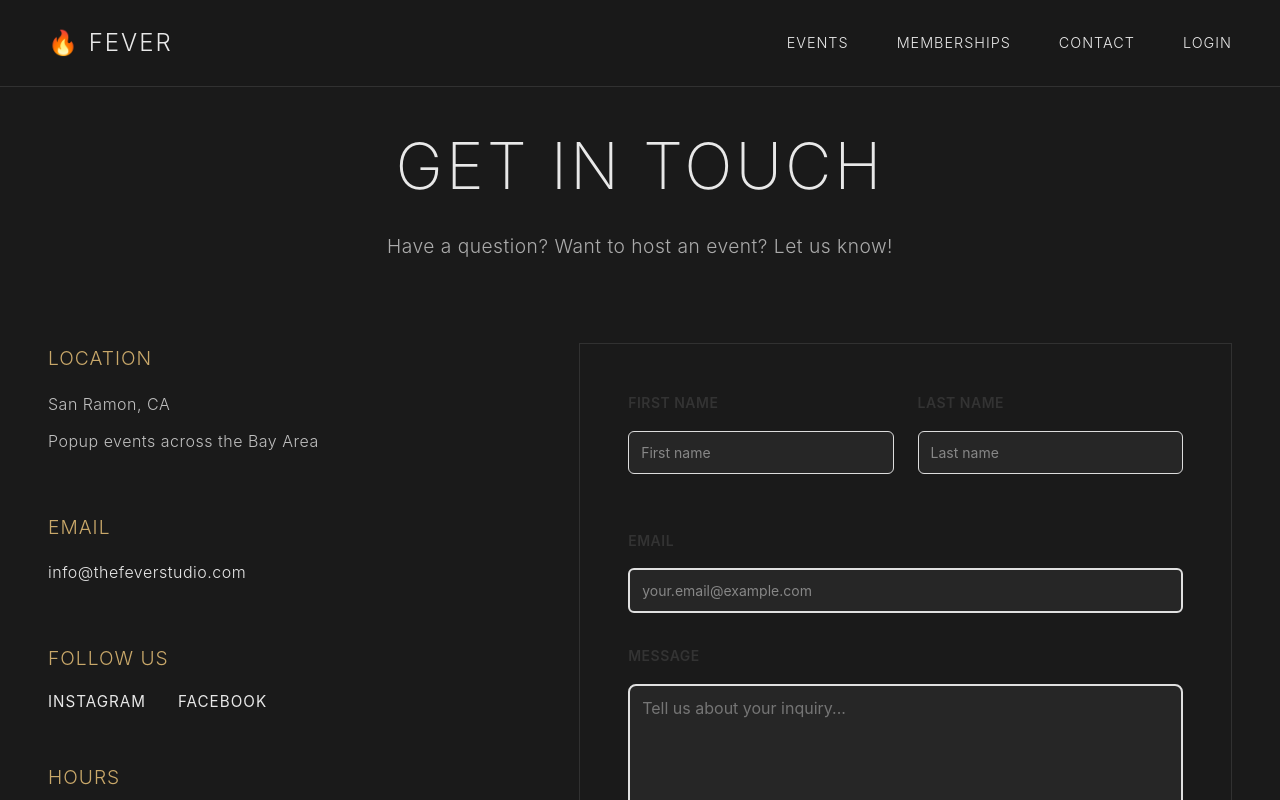
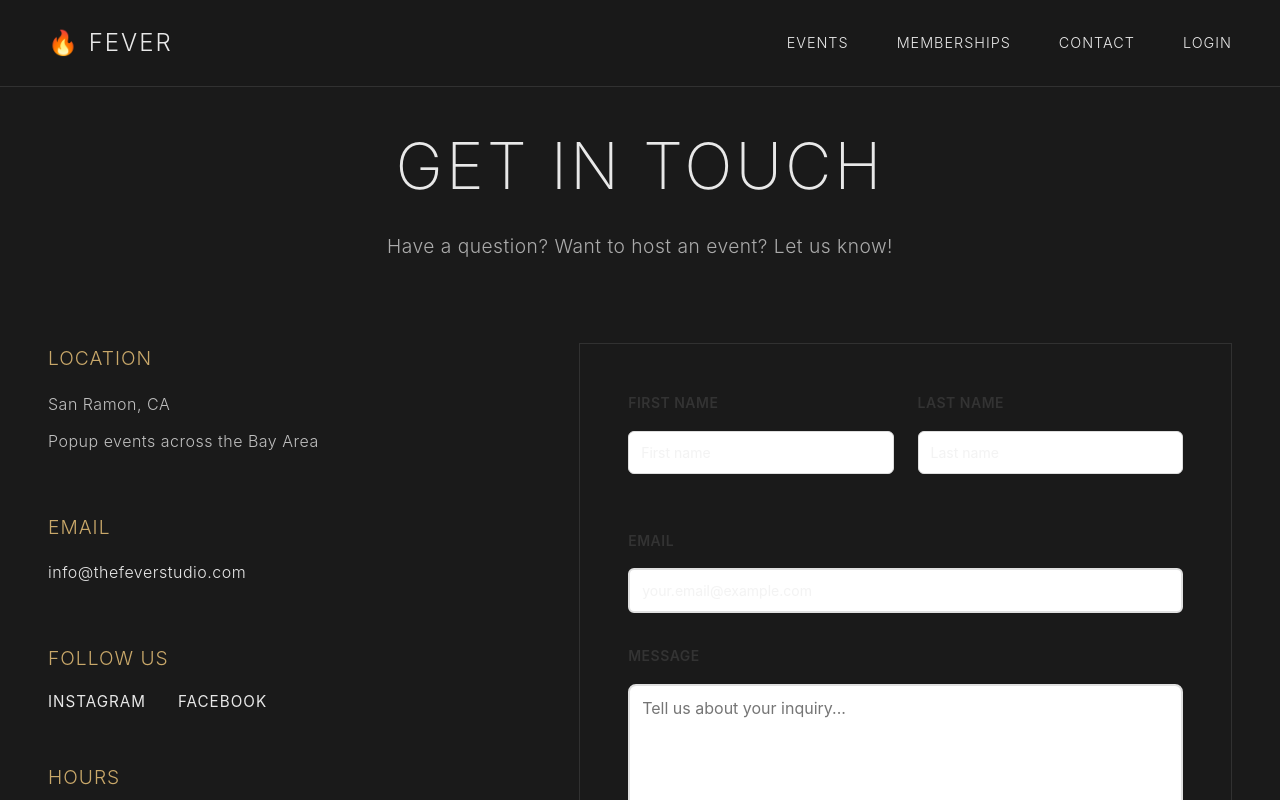
Before and after one commit to scaliouette-pooda/fever-collective, a React (Create React App) app in the folder client/: page /contact in a window 1280 px wide. Shown: the top 800 px of the page. Built offline with nearby package versions, Linux system fonts and the light colour scheme; no server answers; the HTML template or start-up script is replaced by a standard one.

Commit message:
Update AdminMembershipSection.css

```diff
--- a/client/src/components/AdminMembershipSection.css
+++ b/client/src/components/AdminMembershipSection.css
@@ -104,6 +104,8 @@
   border-radius: 6px;
   font-size: 14px;
   transition: border-color 0.3s;
+  background: white;
+  color: #333;
 }
 
 .filter-group input:focus,
@@ -394,6 +396,8 @@
   font-size: 14px;
   font-family: inherit;
   transition: border-color 0.3s;
+  background: white;
+  color: #333;
 }
 
 .form-group input:focus,
```
